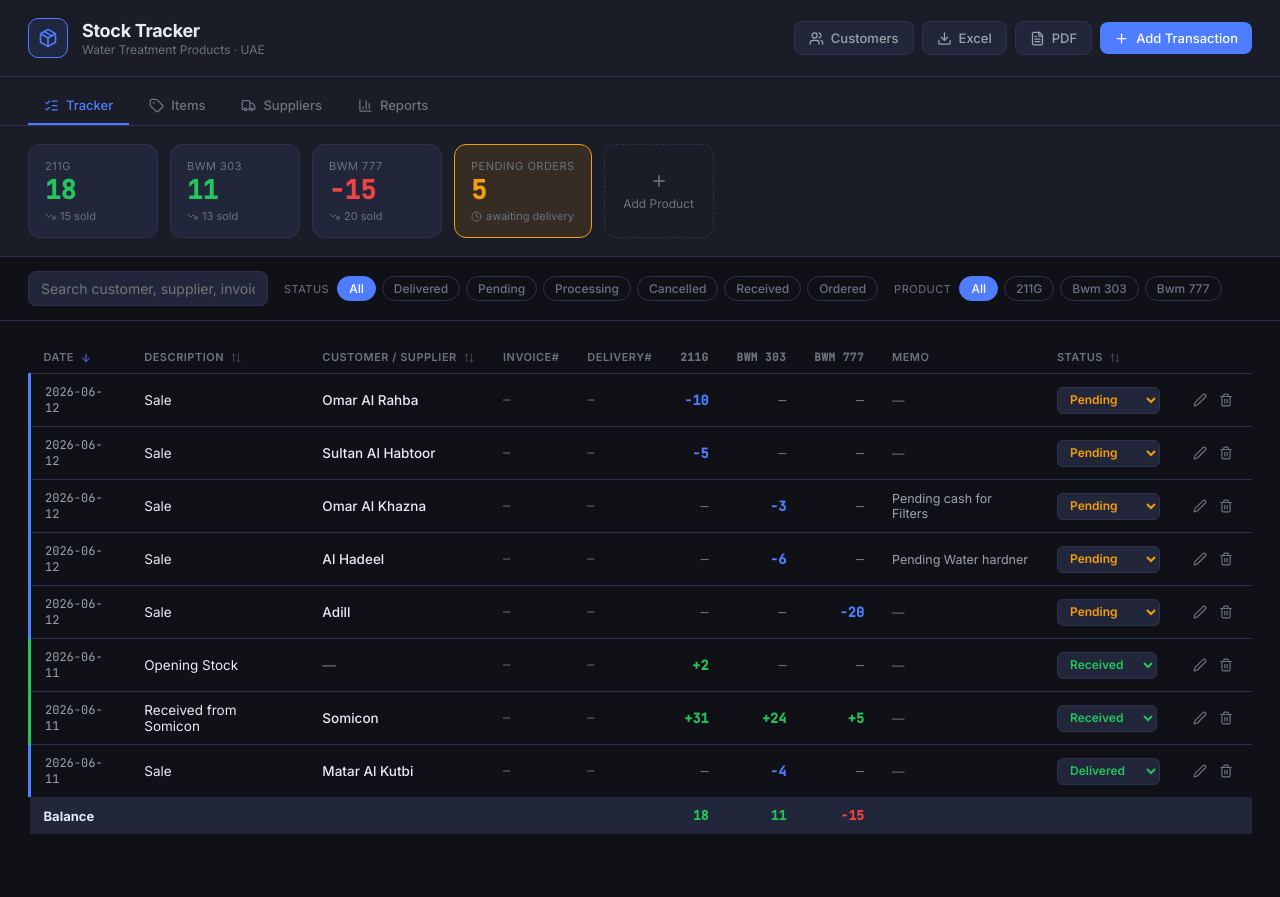
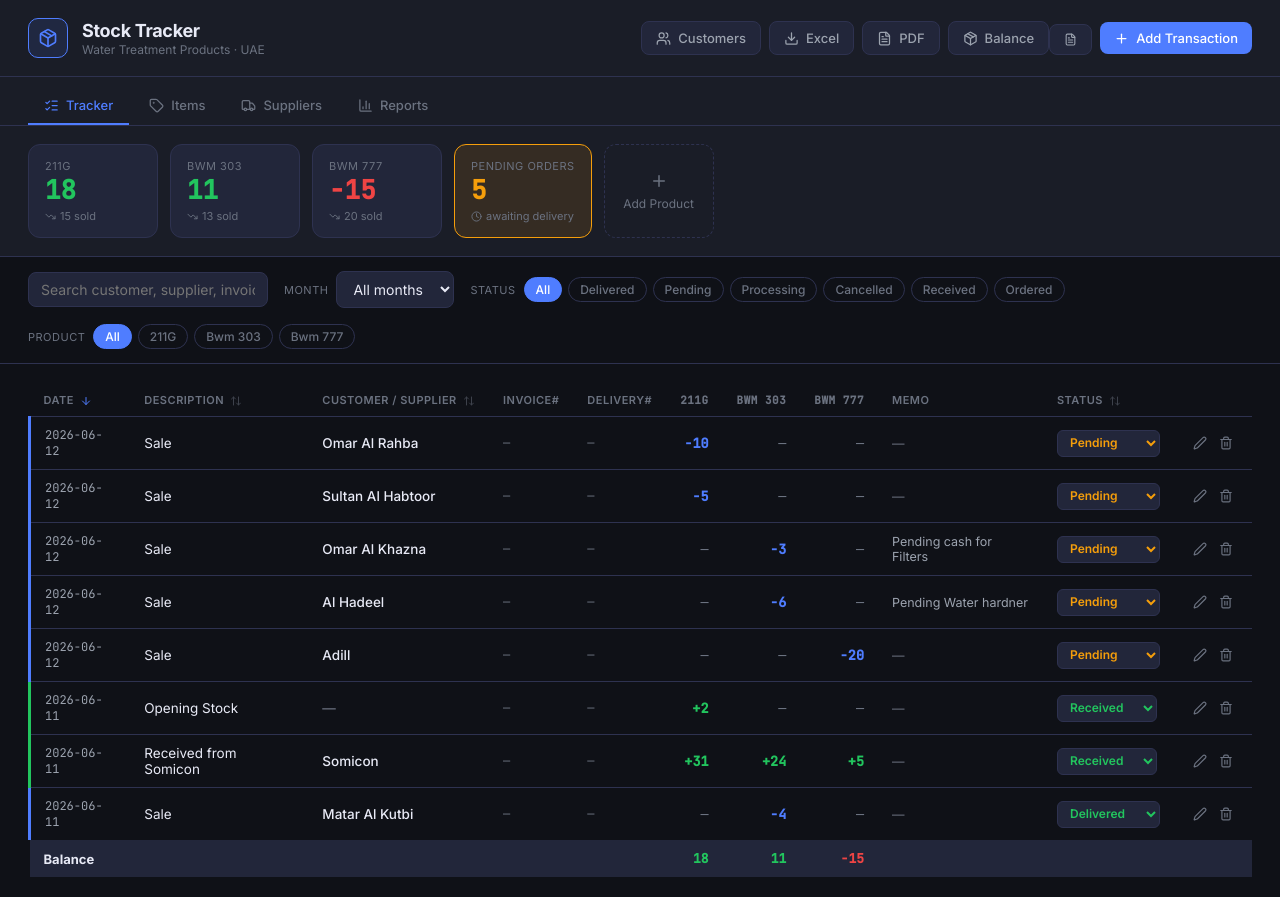
Before and after one commit to Faran56/stock-tracker, a React (Create React App) app: page / in a window 1280 px wide. Before the commit the page ends 854 px from the top, so only its background shows below. Built offline with nearby package versions, Linux system fonts and the light colour scheme.

Commit message:
Implement month selection and formatting
Added month selection functionality and constants.

```diff
--- a/src/App.js
+++ b/src/App.js
@@ -16,6 +16,13 @@ import './App.css';
 const today = () => new Date().toISOString().slice(0, 10);
 const fmt = (n) => (n == null || n === '' ? '—' : Number(n).toLocaleString());
 const uid = () => Math.random().toString(36).slice(2, 9);
+
+const MONTH_NAMES = ['January','February','March','April','May','June','July','August','September','October','November','December'];
+function monthLabel(m) {
+  if (!m) return '';
+  const [y, mo] = m.split('-');
+  return `${MONTH_NAMES[Number(mo) - 1]} ${y}`;
+}
 
 const STATUS_META = {
   Delivered:  { color: 'var(--green)',  bg: 'var(--green-dim)', Icon: CheckCircle },
@@ -113,6 +120,7 @@ export default function App() {
   const [sortBy, setSortBy] = useState('date');
   const [sortDir, setSortDir] = useState('desc');
   const [newSupplier, setNewSupplier] = useState('');
+  const [selectedMonth, setSelectedMonth] = useState('All');
 
   // form state
   const [form, setForm] = useState(() => buildEmptyForm(INITIAL_PRODUCTS));
@@ -162,8 +170,13 @@ export default function App() {
   }
   const totals = computeBalance();
 
+  // ── months ─────────────────────────────────────────────────────────────────
+  const availableMonths = [...new Set(rows.map(r => (r.date || '').slice(0, 7)).filter(Boolean))]
+    .sort((a, b) => b.localeCompare(a));
+
   // ── filters ────────────────────────────────────────────────────────────────
   const filtered = rows.filter(r => {
+    if (selectedMonth !== 'All' && (r.date || '').slice(0, 7) !== selectedMonth) return false;
     if (filterStatus !== 'All' && r.status !== filterStatus) return false;
     if (filterProduct !== 'All' && !Number(r.qty?.[filterProduct])) return false;
     if (search) {
@@ -414,9 +427,51 @@ export default function App() {
     showToast('Exported to PDF');
   }
 
+  function exportBalanceXLSX() {
+    const data = products.map(p => ({
+      Product: p,
+      'Total In': totalIn[p] || 0,
+      'Total Out': totalOut[p] || 0,
+      'Current Balance': totals[p] || 0,
+    }));
+    const ws = XLSX.utils.json_to_sheet(data);
+    XLSX.utils.sheet_add_aoa(ws, [[`Balance Stock — Generated ${today()}`]], { origin: -1 });
+    const wb = XLSX.utils.book_new();
+    XLSX.utils.book_append_sheet(wb, ws, 'Balance');
+    XLSX.writeFile(wb, `balance_stock_${today()}.xlsx`);
+    showToast('Balance stock exported');
+  }
+
+  function exportBalancePDF() {
+    const doc = new jsPDF();
+    doc.setFontSize(16);
+    doc.text('Balance Stock Report', 14, 16);
+    doc.setFontSize(10);
+    doc.setTextColor(120);
+    doc.text(`Generated: ${today()}`, 14, 22);
+
+    const head = [['Product', 'Total In', 'Total Out', 'Current Balance']];
+    const body = products.map(p => [p, fmt(totalIn[p] || 0), fmt(totalOut[p] || 0), fmt(totals[p] || 0)]);
+
+    autoTable(doc, {
+      head, body,
+      startY: 28,
+      styles: { fontSize: 9, cellPadding: 4 },
+      headStyles: { fillColor: [79, 125, 255] },
+      alternateRowStyles: { fillColor: [245, 246, 250] },
+    });
+
+    doc.save(`balance_stock_${today()}.pdf`);
+    showToast('Balance stock exported');
+  }
+
   // ── summary cards ──────────────────────────────────────────────────────────
   const pendingCount = rows.filter(r => r.status === 'Pending').length;
   const totalOut = rows.filter(r => r.type === 'out').reduce((acc, r) => {
+    products.forEach(p => (acc[p] = (acc[p] || 0) + (r.qty[p] || 0)));
+    return acc;
+  }, {});
+  const totalIn = rows.filter(r => r.type === 'in').reduce((acc, r) => {
     products.forEach(p => (acc[p] = (acc[p] || 0) + (r.qty[p] || 0)));
     return acc;
   }, {});
@@ -444,6 +499,14 @@ export default function App() {
             <button className="btn btn-ghost" onClick={exportPDF}>
               <FileText size={15} /> PDF
             </button>
+            <div className="split-btn">
+              <button className="btn btn-ghost split-btn-main" onClick={exportBalanceXLSX}>
+                <Package size={15} /> Balance
+              </button>
+              <button className="btn btn-ghost split-btn-side" onClick={exportBalancePDF} title="Download balance as PDF">
+                <FileText size={13} />
+              </button>
+            </div>
             <button className="btn btn-accent" onClick={openAddRow}>
               <Plus size={15} /> Add Transaction
             </button>
@@ -502,6 +565,19 @@ export default function App() {
               value={search}
               onChange={e => setSearch(e.target.value)}
             />
+            <div className="filter-group">
+              <span className="filter-label">Month</span>
+              <select
+                className="month-select"
+                value={selectedMonth}
+                onChange={e => setSelectedMonth(e.target.value)}
+              >
+                <option value="All">All months</option>
+                {availableMonths.map(m => (
+                  <option key={m} value={m}>{monthLabel(m)}</option>
+                ))}
+              </select>
+            </div>
             <div className="filter-group">
               <span className="filter-label">Status</span>
               {['All', ...new Set([...Object.keys(STATUS_META), ...Object.keys(IN_STATUS_META)])].map(s => (
```
